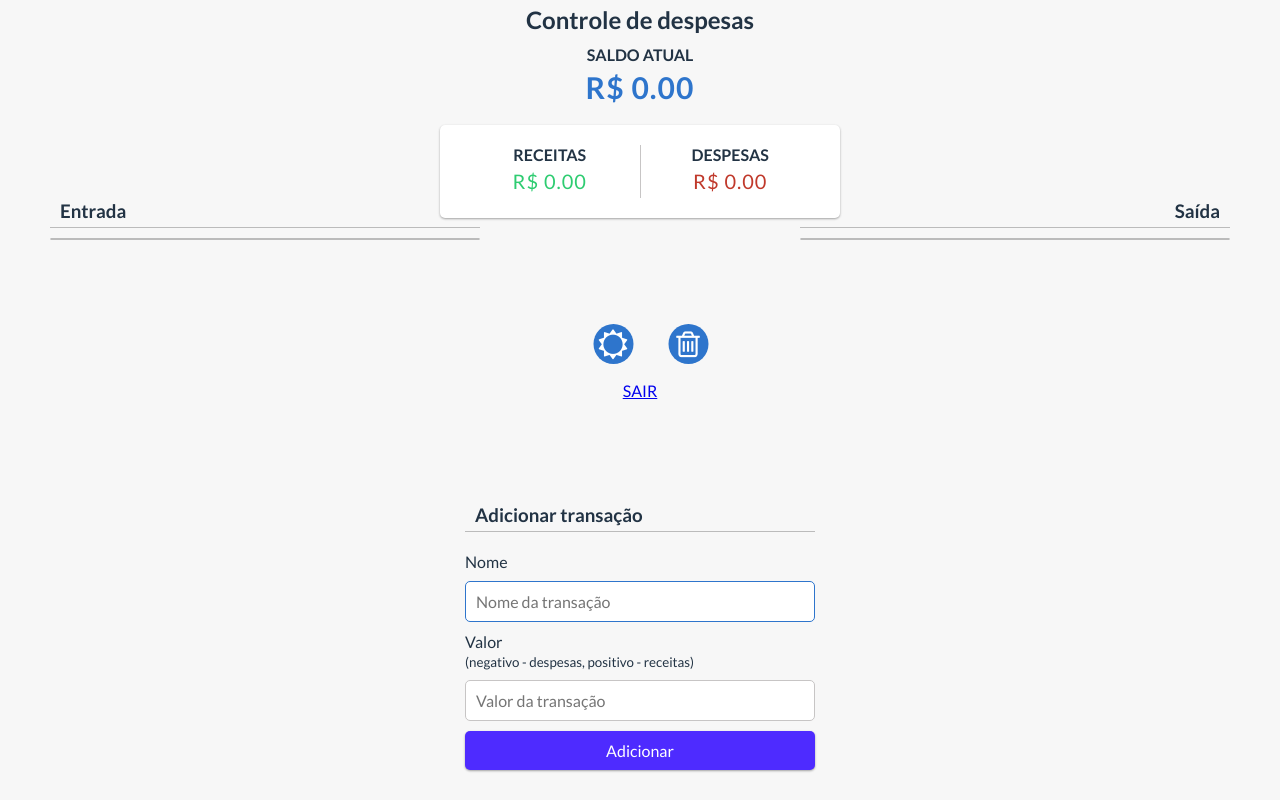
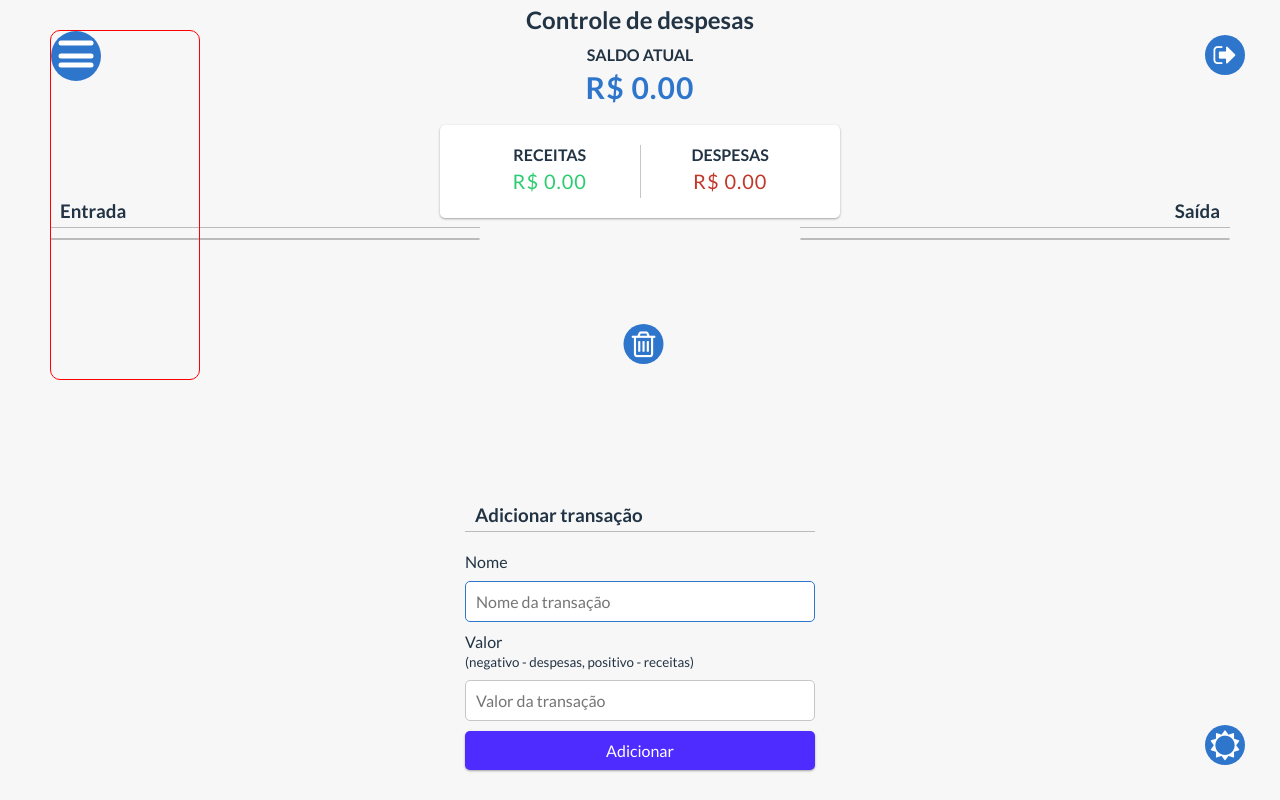
Before and after one commit to valdean132/Controle_de_Despesas, a PHP site: page /Controle_de_Despesas/ in a window 1280 px wide. Run offline with PHP 8.4, Linux system fonts and the light colour scheme; the visitor is signed in with stand-in values (Sample User, id 1).

Commit message:
Organização
Organizando botões de loggout e modo Dark, arrumando bugs e erros existentes e iniciando o menu...

```diff
--- a/class/painel.php
+++ b/class/painel.php
@@ -25,14 +25,14 @@
         public static function loadPage(){
             if(isset($_GET['url'])){
                 $url= explode('/', $_GET['url']);
-                if(file_exists('page/'.$url[0].'.php')){
-                    include('pages/'.$url[1].'.php');
+                if(file_exists('pages/'.$url[0].'.php')){
+                    return('pages/'.$url[0].'.php');
                 }else{
                     // Quando a página não existe
-                    include('pages/404.php');
+                    return('pages/404.php');
                 }
             }else{
-                if('pages/home.php');
+                return('pages/home.php');
             }
         }
     }
--- a/css/style.css
+++ b/css/home.css
@@ -1,8 +1,3 @@
-.loggout{
-    position: relative;
-    top: 20px;
-}
-
 body {
     background-color: var(--backgroundColor-main);
     display: flex;
@@ -249,8 +244,8 @@ h3.transacao-title{
     top: 43%;
     left: 50%;
     transform: translate(-43%, -50%);
-    width: 150px;
-    height: 60px;
+    width: 50px;
+    height: 50px;
     display: flex;
     justify-content: space-around;
     align-items: center;
@@ -260,7 +255,7 @@ h3.transacao-title{
 /* Icon Dark Mode *and* Icon-Delete*/
 
 
-.btn-dark, .delete-control{
+.delete-control{
     background-color: var(--color-one);
     width: 40px;
     height: 40px;
@@ -275,12 +270,12 @@ h3.transacao-title{
     transition: .5s;
 }
 
-.btn-dark::before, .delete-control::before{
+.delete-control::before{
     font-family: fontAwesome;
     transition: .2s;
     color: var(--color-three);
 }
-body.black .btn-dark::before, body.black .delete-control::before{
+body.black .delete-control::before{
     transition: .2s;
     color: var(--color-one-black);
     transition: .5s;
--- a/css/main.css
+++ b/css/main.css
@@ -63,6 +63,158 @@
     content: '\f00c';
 }
 
+/* Icons main dark and loggout */
+
+.icons-main{
+    position: fixed;
+    width: 50px;
+    height: 50px;
+    display: flex;
+    justify-content: space-around;
+    align-items: center;
+    /* background-color: red; */
+}
+.loggout{
+    top: 30px;
+    right: 30px;
+}
+.icons-dark{
+    bottom: 30px;
+    right: 30px;
+}
+
+.btn-dark, .loggout a{
+    background-color: var(--color-one);
+    width: 40px;
+    height: 40px;
+    cursor: pointer;
+    border-radius: 50%;
+
+    display: flex;
+    justify-content: center;
+    align-items: center;
+    font-size: 30px;
+
+    transition: .5s;
+
+}
+.loggout a{
+    text-decoration: none;
+    font-size: 25px;
+}
+/* BTN - Dark */
+
+.btn-dark::before, .loggout a::before{
+    font-family: fontAwesome;
+    transition: .2s;
+    color: var(--color-three);
+}
+body.black .btn-dark::before, body.black .loggout a::before{
+    transition: .2s;
+    color: var(--color-one-black);
+    transition: .5s;
+}
+.loggout a::before{
+    content: '\f08b';
+}
+.btn-dark::before{
+    content: '\f185';
+}
+body.black .btn-dark::before{
+    content: '\f186';
+}
+
+body.black .btn-dark, body.black .loggout a{
+    background-color: var(--scrollbar-black);
+    transition: .5s;
+}
+
+.btn-dark:hover, .loggout a:hover{
+    width: 50px;
+    height: 50px;
+    font-size: 40px;
+}
+.loggout a:hover{
+    font-size: 35px;
+}
+
+
+/* Menu Container */
+.menu-container{
+    position: fixed;
+    z-index: 20000;
+    left: 50px;
+    top: 30px;
+    width: 150px;
+    height: 350px;
+    border-radius: 10px;
+}
+.btn-menu{
+    width: 50px;
+    height: 50px;
+    position: relative;
+    top: 0;
+    left: 0;
+
+    background-color: var(--color-one);
+
+    border-radius: 50%;
+
+    display: flex;
+    justify-content: space-around;
+    align-items: center;
+    cursor: pointer;
+
+    transition: transform .5s, border-radius .5s, width .5s;
+}
+.btn-menu h2{
+    display: none;
+    color: var(--color-three);
+}
+.barrinhas-menu{
+
+}
+.btn-menu span{
+    position: absolute;
+    width: 35px;
+    height: 5px;
+    border-radius: 10px;
+    background-color: var(--color-three);
+    top: 50%;
+    left: 50%;
+    transform: translate(-50%, -50%);
+    transition: transform .5s, left .5s, opacity 1s, top .5s;
+}
+.btn-menu span.after{
+    top: 12px;
+}
+.btn-menu span.before{
+    top: 34px;
+}
+.btn-menu.active{
+    width: 100%;
+    border-radius: 10px;
+}
+.btn-menu.active h2{
+    display: block;
+}
+.btn-menu.active span{
+    left: 10px;
+}
+.btn-menu.active span.geral{
+    left: 100px;
+    opacity: 0;
+}
+.btn-menu.active span.after{
+    top: 24px;
+    transform: rotate(45deg);
+}
+.btn-menu.active span.before{
+    top: 24px;
+    transform: rotate(-45deg);
+}
+/* Amimate */
+
 @keyframes shake {
     from, to {
         transform: translate3d(0, 0, 0);
--- a/js/efect.js
+++ b/js/efect.js
@@ -68,7 +68,6 @@ boxConfSim.addEventListener("click", () => {
 
 /* ** ** */
 
-
 /*
 
 Chegar tema do sistema
--- a/main.php
+++ b/main.php
@@ -2,6 +2,7 @@
     if(isset($_GET['loggout'])){
         Painel::loggout();
     }
+    $pageAtual = Painel::loadPage();
 ?>
 
 <!DOCTYPE html>
@@ -10,92 +11,41 @@
     <meta charset="UTF-8" />
     <meta name="viewport" content="width=device-width, initial-scale=1.0" />
     <link rel="stylesheet" href="https://cdnjs.cloudflare.com/ajax/libs/font-awesome/4.7.0/css/font-awesome.css" integrity="sha512-5A8nwdMOWrSz20fDsjczgUidUBR8liPYU+WymTZP1lmY9G6Oc7HlZv156XqnsgNUzTyMefFTcsFH/tnJE/+xBg==" crossorigin="anonymous" referrerpolicy="no-referrer"/>
+    <link rel="stylesheet" href="<?php echo INCLUDE_PATH; ?>css/colos.css">
     <link rel="stylesheet" href="<?php echo INCLUDE_PATH; ?>css/main.css">
-    <link rel="stylesheet" href="<?php echo INCLUDE_PATH; ?>css/colos.css">
-    <link rel="stylesheet" href="<?php echo INCLUDE_PATH; ?>css/style.css" />
+    <?php
+        if($pageAtual === 'pages/home.php'){
+            echo '<link rel="stylesheet" href="'.INCLUDE_PATH.'css/home.css" />';
+        }
+    ?>
     <link rel="sortcut icon" href="financeiro.ico" type="image/x-icon" />
     <title>Controle de despesas</title>
 </head>
 <body class="">
-    <div class="loggout">
-        <a href="<?php echo INCLUDE_PATH; ?>?loggout">SAIR</a>
-    </div>
-    <div class="icons">
+
+    <div class="menu-container border">
+        <div class="btn-menu">
+            <div class="barrinhas-menu">
+                <span class="geral"></span>
+                <span class="after"></span>
+                <span class="before"></span>
+            </div>
+            <h2>
+                Menu
+            </h2>
+        </div><!-- btn-menu -->
+    </div><!-- Menu Container -->
+
+    <div class="icons-main loggout">
+        <a href="<?php echo INCLUDE_PATH; ?>?loggout"></a>
+    </div><!-- Icon Loggout -->
+    <div class="icons-main icons-dark">
         <div class="btn-dark"></div><!-- Btn Dark -->
-        <div class="delete-control"></div><!-- Deletar Tudo -->
-    </div><!-- Icons -->
-
-    <div class="box-delete">
-        <div class="conf-delet">
-            <h1>Deseja Deletar as anotações de ENTRADA e SAÍDA</h1>
-            <div class="conf-btn">
-                <a class="cont-btn-wraper conf-sim" href="">Sim</a>
-                <a class="cont-btn-wraper conf-nao" href="">Não</a>
-            </div><!-- Conf BTN -->
-        </div><!-- Conf Delet -->
-    </div><!-- Box Delet -->
-    <div class="box-delete box-msg-conf">
-        <div class="conf-delet msg-conf">
-            <h1>As anotações de ENTRADA e SAÍDA foram deletadas com SUCESSO</h1>
-        </div><!-- Conf Delet -->
-    </div>
-
-    <h2 class="title-geral">Controle de despesas</h2>
-    <?php
-        echo '<script>console.log("'.$_SESSION['themeMode'].'")</script>';
-    ?>
-    <h2 class="title-geral">
-    </h2>
-    <div class="container">
-        <div class="mian-RC">
-            <h4>Saldo atual</h4>
-
-            <h2 id="balance" class="balance">R$ 0.00</h2>
-            <div class="inc-exp-container">
-                <div>
-                    <h4>Receitas</h4>
-                    <p id="money-plus" class="money plus">+ R$0.00</p>
-                </div>
-                <div>
-                    <h4>Despesas</h4>
-                    <p id="money-minus" class="money minus">- R$0.00</p>
-                </div>
-            </div>
-        </div>
-
-        <div class="entrada-saida">
-            <ul id="transactions" class="transactions">
-                <div class="transacao trans-entrada">
-                    <h3>Entrada</h3>
-                    <div id="entrada"></div>
-                </div>
-                <div class="transacao trans-saida">
-                    <h3 class="transacao-title">Saída</h3>
-                    <div id="saida"></div>
-                </div>
-            </ul>
-        </div>
+    </div><!-- Icon Darck -->
 
 
-        <div class="adcionar">
-            <h3>Adicionar transação</h3>
-
-            <form id="form">
-                <div class="form-control">
-                    <label for="text">Nome</label>
-                    <input autofocus type="text" id="text" placeholder="Nome da transação" required autofocus autocomplete="off"/>
-                </div>
-
-                <div class="form-control">
-                    <label for="amount">Valor <br />
-                        <small>(negativo - despesas, positivo - receitas)</small>
-                    </label>
-                    <input type="number" id="amount" placeholder="Valor da transação" required autocomplete="off"/>
-                </div>
-
-                <button class="btn">Adicionar</button>
-            </form>
-        </div>
+    <div class="container-center">
+        <?php include($pageAtual) ?>
     </div>
 
     <script src="<?php echo INCLUDE_PATH; ?>js/jquery.min.js"></script>
--- /dev/null
+++ b/pages/404.php
@@ -0,0 +1 @@
+pagina 404
--- /dev/null
+++ b/pages/editar-usuario.php
@@ -0,0 +1 @@
+aaaaaa
--- a/pages/home.php
+++ b/pages/home.php
@@ -0,0 +1,75 @@
+<div class="icons">
+        <div class="delete-control"></div><!-- Deletar Tudo -->
+    </div><!-- Icons -->
+<div class="box-delete">
+        <div class="conf-delet">
+            <h2>Deseja Deletar as anotações de ENTRADA e SAÍDA</h2>
+            <div class="conf-btn">
+                <a class="cont-btn-wraper conf-sim" href="">Sim</a>
+                <a class="cont-btn-wraper conf-nao" href="">Não</a>
+            </div><!-- Conf BTN -->
+        </div><!-- Conf Delet -->
+    </div><!-- Box Delet -->
+    <div class="box-delete box-msg-conf">
+        <div class="conf-delet msg-conf">
+            <h2>As anotações de ENTRADA e SAÍDA foram deletadas com SUCESSO</h2>
+        </div><!-- Conf Delet -->
+    </div>
+
+    <h2 class="title-geral">Controle de despesas</h2>
+    <?php
+        echo '<script>console.log("'.$_SESSION['themeMode'].'")</script>';
+    ?>
+    <h2 class="title-geral">
+    </h2>
+    <div class="container">
+        <div class="mian-RC">
+            <h4>Saldo atual</h4>
+
+            <h2 id="balance" class="balance">R$ 0.00</h2>
+            <div class="inc-exp-container">
+                <div>
+                    <h4>Receitas</h4>
+                    <p id="money-plus" class="money plus">+ R$0.00</p>
+                </div>
+                <div>
+                    <h4>Despesas</h4>
+                    <p id="money-minus" class="money minus">- R$0.00</p>
+                </div>
+            </div>
+        </div>
+
+        <div class="entrada-saida">
+            <ul id="transactions" class="transactions">
+                <div class="transacao trans-entrada">
+                    <h3>Entrada</h3>
+                    <div id="entrada"></div>
+                </div>
+                <div class="transacao trans-saida">
+                    <h3 class="transacao-title">Saída</h3>
+                    <div id="saida"></div>
+                </div>
+            </ul>
+        </div>
+
+
+        <div class="adcionar">
+            <h3>Adicionar transação</h3>
+
+            <form id="form">
+                <div class="form-control">
+                    <label for="text">Nome</label>
+                    <input autofocus type="text" id="text" placeholder="Nome da transação" required autofocus autocomplete="off"/>
+                </div>
+
+                <div class="form-control">
+                    <label for="amount">Valor <br />
+                        <small>(negativo - despesas, positivo - receitas)</small>
+                    </label>
+                    <input type="number" id="amount" placeholder="Valor da transação" required autocomplete="off"/>
+                </div>
+
+                <button class="btn">Adicionar</button>
+            </form>
+        </div>
+    </div>
```
Also changed, not shown: other parts of css/home.css (+15 -13 lines). Lines whose indentation alone changed are shown as unchanged.
